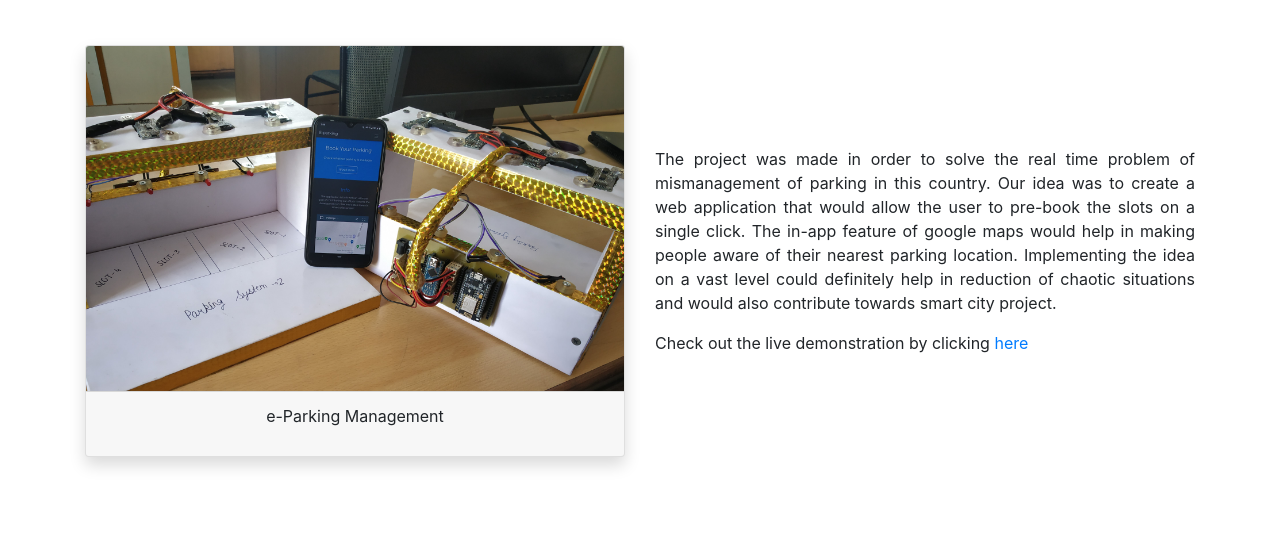
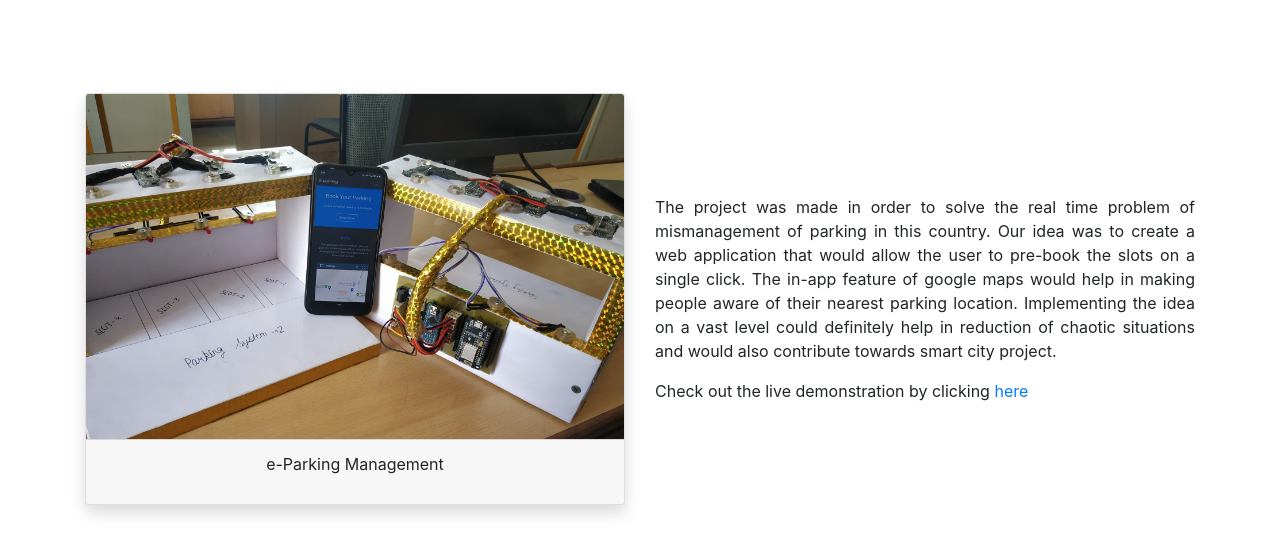
Before and after one commit to khandelwal20sid/khandelwal20sid.github.io, a plain HTML site: page eyic.html in a window 1280 px wide. Shown: the part 131-686 px from the top of the page. Drawn offline with nearby package versions, Linux system fonts and the light colour scheme.

Commit message:
Update eyic.html

```diff
--- a/eyic.html
+++ b/eyic.html
@@ -43,7 +43,7 @@
 <!-- project -->
 <div class="container my-5">
         <div class="row align-items-center">
-            <div class="col-12 col-md-6">
+            <div class="col-12 col-md-6 py-5">
                 <div class="card text-center shadow">
                     <img class="card-img-top" src="images\ePark_pic_main.jpg" alt="project-pic">
                     <div class="card-footer">
```
